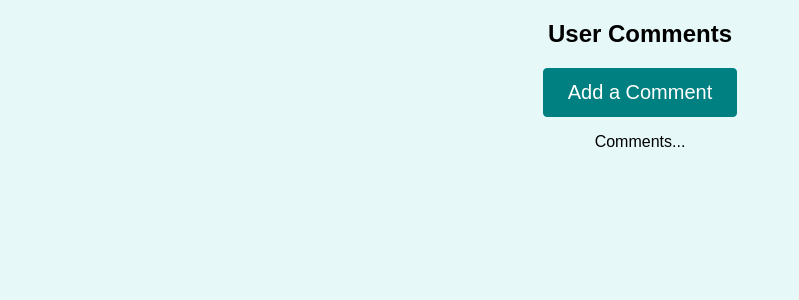
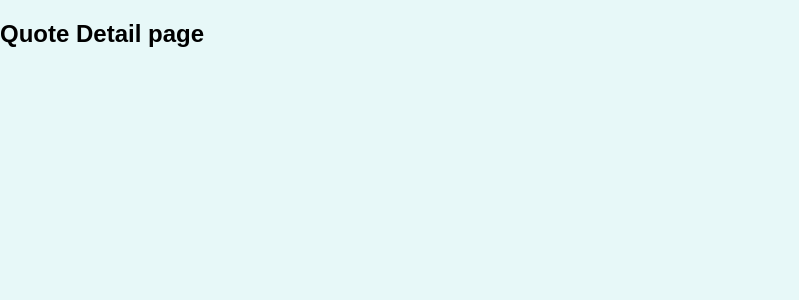
Before and after one commit to aarthipriya2021/udemy_project-RouteNewProject-, a React (Create React App) app: page /quotes/1 in a window 1280 px wide. Shown: the top 300 px of the page, without its empty margins (0-799 px from the left). Built offline with nearby package versions, Linux system fonts and the light colour scheme.

Commit message:
Basic setups

```diff
--- a/src/App.js
+++ b/src/App.js
@@ -1,10 +1,21 @@
-import Comments from "./components/comments/Comments";
+import { Route, Switch, Redirect} from 'react-router-dom';
+import AllQuotes from './pages/AllQuotes';
+import NewQuote from './pages/NewQuote';
+import QuoteDetail from './pages/QuoteDetail';
 
 function App() {
   return (
-
-      <Comments />
-
+    <Switch>
+      <Route path= '/quotes' exact>
+        <AllQuotes />
+      </Route>
+      <Route path= '/quotes/:quoteId'>
+        <QuoteDetail />
+      </Route>
+      <Route path= '/new-quote'>
+        <NewQuote />
+      </Route>
+    </Switch>
   );
 }
 
--- a/src/components/quotes/QuoteForm.js
+++ b/src/components/quotes/QuoteForm.js
@@ -1,7 +1,7 @@
 import { useRef } from 'react';
 
-import Card from '../ui/Card';
-import LoadingSpinner from '../ui/LoadingSpinner';
+import Card from '../UI/Card';
+import LoadingSpinner from '../UI/LoadingSpinner';
 import classes from './QuoteForm.module.css';
 
 const QuoteForm = (props) => {
--- a/src/index.js
+++ b/src/index.js
@@ -1,6 +1,12 @@
 import ReactDOM from 'react-dom';
+import { BrowserRouter} from 'react-router-dom'
 
 import './index.css';
 import App from './App';
 
-ReactDOM.render(<App />, document.getElementById('root'));
+ReactDOM.render(
+    <BrowserRouter>
+         <App />
+    </BrowserRouter>
+   ,
+    document.getElementById('root'));
--- /dev/null
+++ b/src/pages/AllQuotes.js
@@ -0,0 +1,11 @@
+import React from 'react'
+
+export const AllQuotes = () => {
+    return (
+        <div>
+            <h2>AllQuotes page</h2>
+        </div>
+    )
+}
+
+export default AllQuotes;
--- /dev/null
+++ b/src/pages/NewQuote.js
@@ -0,0 +1,11 @@
+import React from 'react'
+
+export const NewQuote = () => {
+    return (
+        <div>
+            <h2>NewQuote page</h2>
+        </div>
+    )
+}
+
+export default NewQuote;
--- /dev/null
+++ b/src/pages/QuoteDetail.js
@@ -0,0 +1,11 @@
+import React from 'react'
+
+export const QuoteDetail = () => {
+    return (
+        <div>
+            <h2>Quote Detail page</h2>
+        </div>
+    )
+}
+
+export default QuoteDetail;
```
